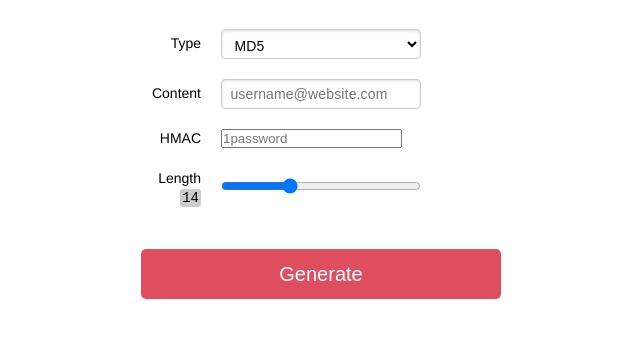
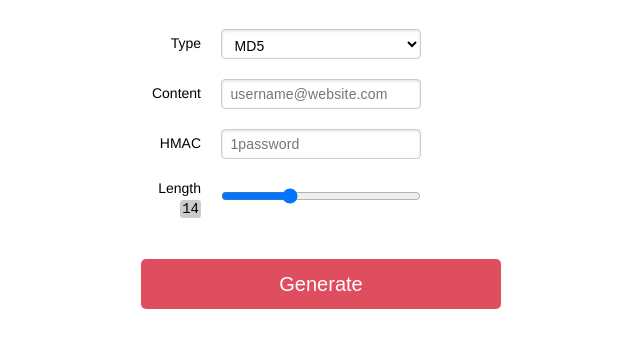
Before and after one commit to candyHuang/1password, a plain HTML site: page index.html in a window 1280 px wide. Shown: the part 55-402 px from the top of the page, without its empty margins (319-959 px from the left). Drawn offline with Linux system fonts and the light colour scheme.

Commit message:
Update index.html

```diff
--- a/index.html
+++ b/index.html
@@ -120,7 +120,7 @@ button {
     max-width: 402px;
     border: none;
 }
-input[type="text"], select {
+input[type="text"], input[type="password"], select {
     vertical-align: baseline;
     text-transform: none;
     letter-spacing: 0.01em;
```
